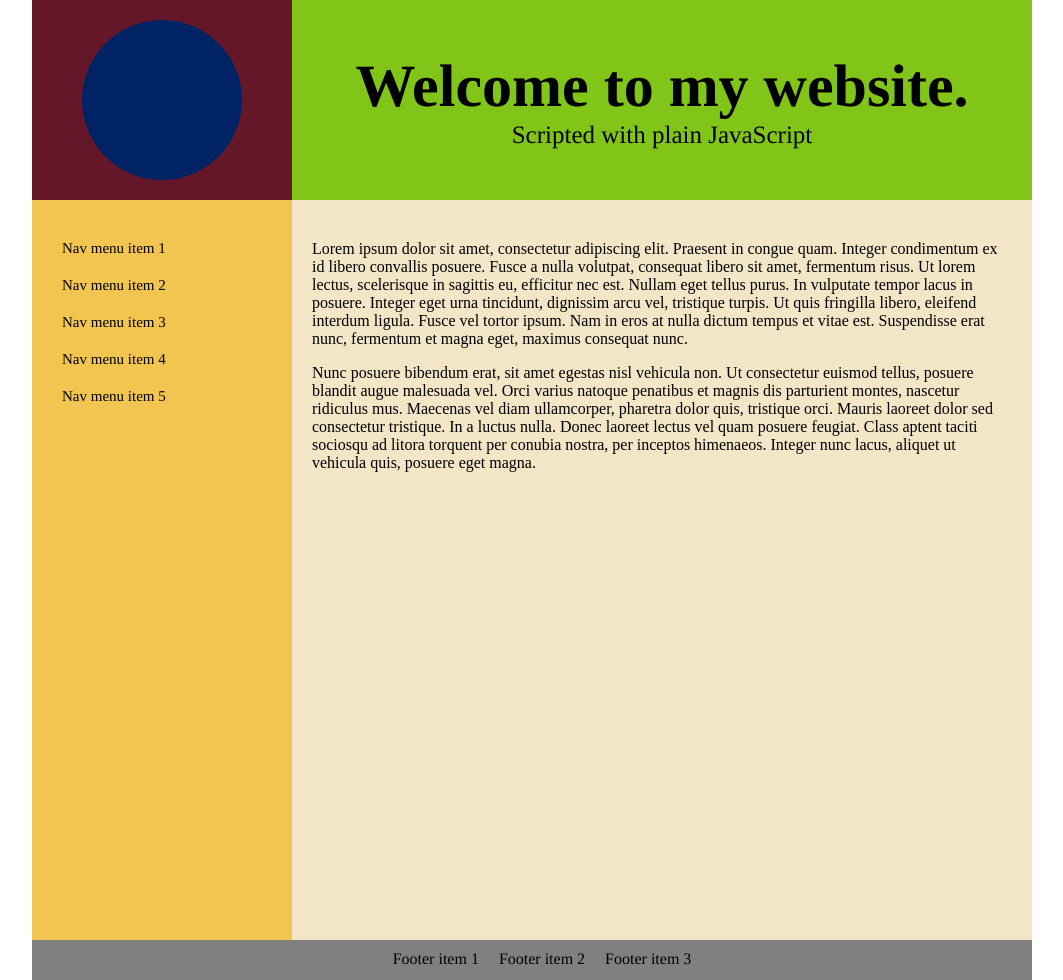
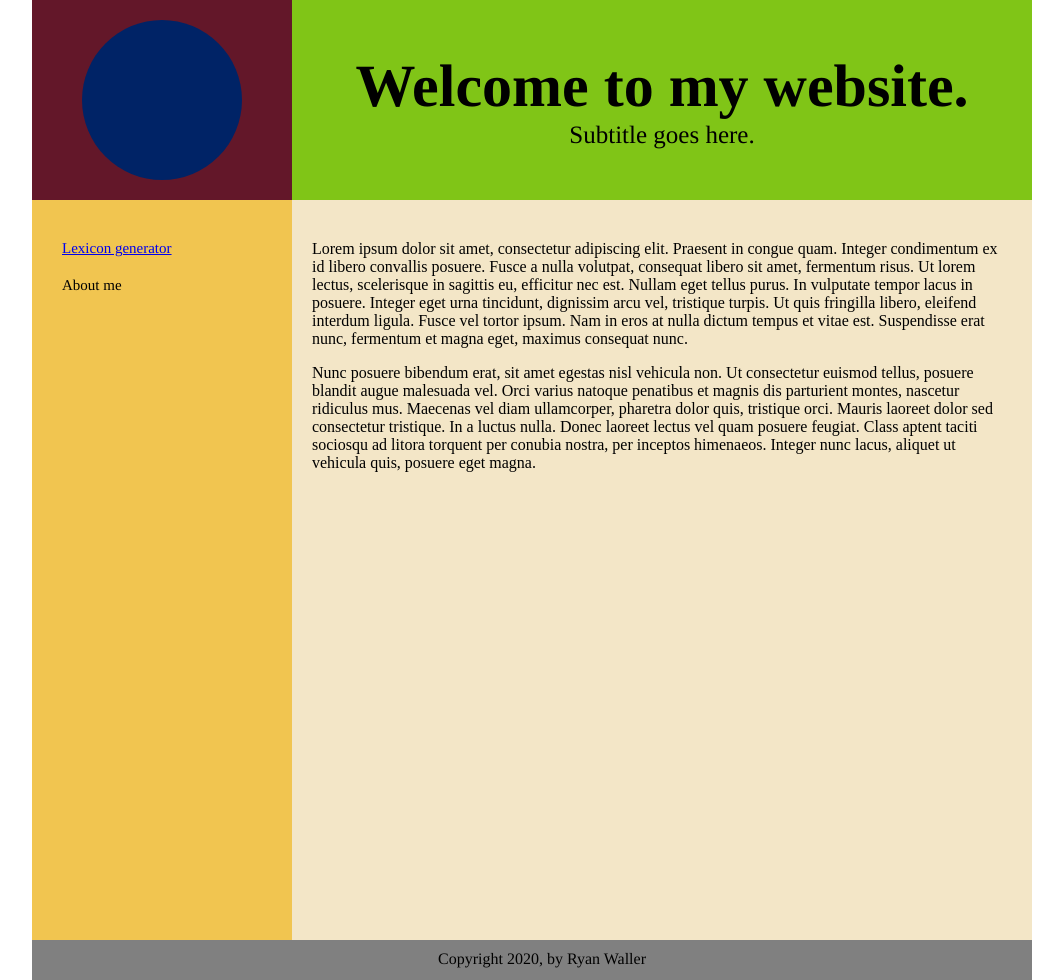
Before and after one commit to rdwaller/rdwallerDotNet, a plain HTML site: page index.html in a window 1280 px wide. Shown: the whole page, without its empty margins (108-1171 px from the left). Drawn offline with Linux system fonts and the light colour scheme.

Commit message:
Add copyright date

```diff
--- a/index.html
+++ b/index.html
@@ -17,16 +17,13 @@
       </div>
       <div class="header-text-container">
         <div class="header-title">Welcome to my website.</div>
-        <div class="header-subtitle">Scripted with plain JavaScript</div>
+        <div class="header-subtitle">Subtitle goes here.</div>
       </div>
     </header>
     <div class="navAndMain">
       <nav>
-        <div class="nav-item">Nav menu item 1</div>
-        <div class="nav-item">Nav menu item 2</div>
-        <div class="nav-item"> Nav menu item 3</div>
-        <div class="nav-item">Nav menu item 4</div>
-        <div class="nav-item">Nav menu item 5</div>
+        <a class="nav-item" href="autolex.html">Lexicon generator</a>
+        <a class="nav-item">About me</a>
       </nav>
       <div class="main">
         <div class="introduction">
@@ -36,9 +33,7 @@
       </div>
     </div>
     <footer>
-      <div class="footer-item">Footer item 1</div>
-      <div class="footer-item">Footer item 2</div>
-      <div class="footer-item">Footer item 3</div>
+      <div id="copyright" class="footer-item"id="copyright" ></div>
     </footer>
   </div>
 </body>
--- a/js/index.js
+++ b/js/index.js
@@ -1 +1,6 @@
-console.log('hello world!');
+
+document.addEventListener("DOMContentLoaded", () => {
+  const currentYear = new Date().getFullYear();
+  const copyright = document.getElementById('copyright');
+  copyright.innerHTML = `Copyright ${currentYear}, by Ryan Waller`;
+});
```
